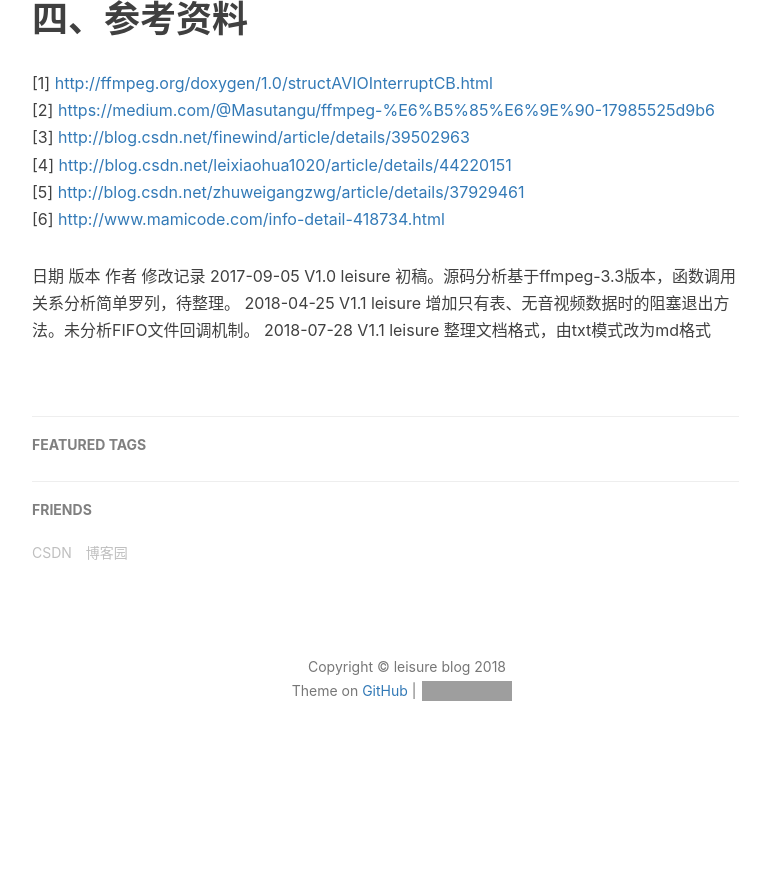
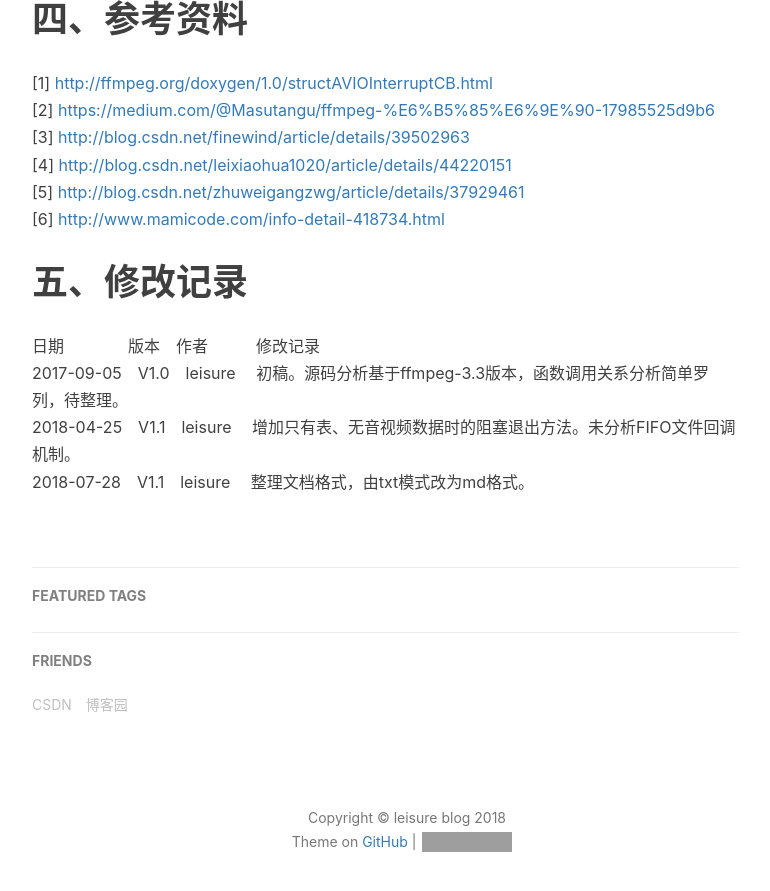
Before and after one commit to asdlei99/leichn.github.io, a Jekyll site: the page built from _posts/2018-08-04-ffmpeg之av_read_frame()阻塞超时退出机制.md, in a window 1280 px wide and 900 px high, scrolled down 6854 px. Shown: the top 891 px of the window, without its empty margins (233-1003 px from the left). Built offline with Jekyll 4.4.1, drawn with Linux system fonts in a browser that asks for light colours; nearby versions of some CDN libraries; our own code applies the rules of GitHub Pages for plain Markdown files; comment, search, counter and statistics services are not loaded; before the commit the page ends 7649 px from its top, so only the background shows below that; grey boxes are pictures that could not be loaded.

Commit message:
修复格式

```diff
--- a/_posts/2018-08-04-ffmpeg之av_read_frame()阻塞超时退出机制.md
+++ b/_posts/2018-08-04-ffmpeg之av_read_frame()阻塞超时退出机制.md
@@ -285,7 +285,8 @@ static const URLProtocol *url_protocols[] = {
 [5] <http://blog.csdn.net/zhuweigangzwg/article/details/37929461>
 [6] <http://www.mamicode.com/info-detail-418734.html>
 
-日期         版本    作者         修改记录
-2017-09-05  V1.0    leisure     初稿。源码分析基于ffmpeg-3.3版本，函数调用关系分析简单罗列，待整理。
-2018-04-25  V1.1    leisure     增加只有表、无音视频数据时的阻塞退出方法。未分析FIFO文件回调机制。
-2018-07-28  V1.1    leisure     整理文档格式，由txt模式改为md格式
+# 五、修改记录
+日期　　　　版本　作者　　　修改记录
+2017-09-05　V1.0　leisure 　初稿。源码分析基于ffmpeg-3.3版本，函数调用关系分析简单罗列，待整理。
+2018-04-25　V1.1　leisure 　增加只有表、无音视频数据时的阻塞退出方法。未分析FIFO文件回调机制。
+2018-07-28　V1.1　leisure 　整理文档格式，由txt模式改为md格式。
```
